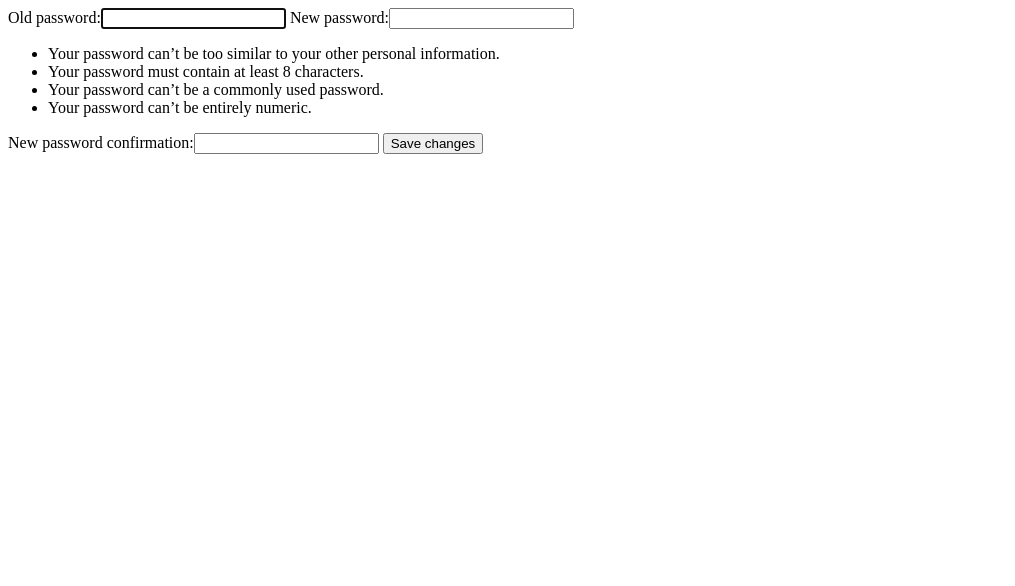
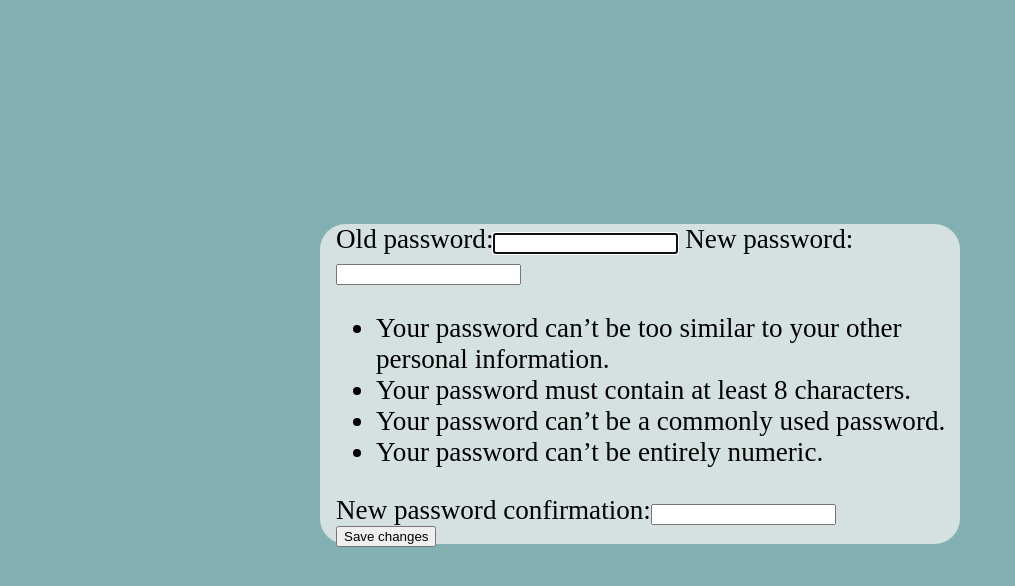
Before and after one commit to Randy-T22/Capstone-Project, a Django app: page /updatePassword in a window 1280 px wide. Shown: the top 586 px of the page, without its empty margins (0-1015 px from the left). Run offline with Django 3.2, Linux system fonts and the light colour scheme; a user stored in the database is signed in.

Commit message:
* Added CSS to password update page

```diff
--- /dev/null
+++ b/TrustApp/static/updateForm.css
@@ -0,0 +1,25 @@
+html,
+body {
+  margin: 0px;
+  background-color: rgb(130, 176, 179);
+}
+
+.formSpace {
+  background-color: white;
+  margin-top: 17.5%;
+  margin-left: 25%;
+  margin-right: 25%;
+  height: 25vw;
+  border-radius: 2vw;
+  background-color: rgba(248, 245, 245, 0.705);
+}
+
+.form1 {
+  margin-top: 15%;
+  margin-left: 2.5%;
+  font-size: 2.12vw;
+}
+
+.saveButton {
+  margin-left: 2.5%;
+}
--- a/TrustApp/templates/updatepw.html
+++ b/TrustApp/templates/updatepw.html
@@ -1,21 +1,18 @@
 <!DOCTYPE html>
 <html lang="en">
-<head>
-    <meta charset="UTF-8">
-    <meta http-equiv="X-UA-Compatible" content="IE=edge">
-    <meta name="viewport" content="width=device-width, initial-scale=1.0">
+  <head>
+    <meta charset="UTF-8" />
+    <meta http-equiv="X-UA-Compatible" content="IE=edge" />
+    <meta name="viewport" content="width=device-width, initial-scale=1.0" />
     <title>Update Password</title>
-
-</head>
-<body>
-
-
-
-    <form method="post">
-        {% csrf_token %}
-        {{ form }}
-        <button type="submit">Save changes</button>
+    <link href="static/updateForm.css" rel="stylesheet" type="text/css" />
+  </head>
+  <body>
+    <div class="formSpace">
+      <form method="post">
+        <div class="form1">{% csrf_token %} {{ form }}</div>
+        <button type="submit" class="saveButton">Save changes</button>
       </form>
-
-</body>
+    </div>
+  </body>
 </html>
```
